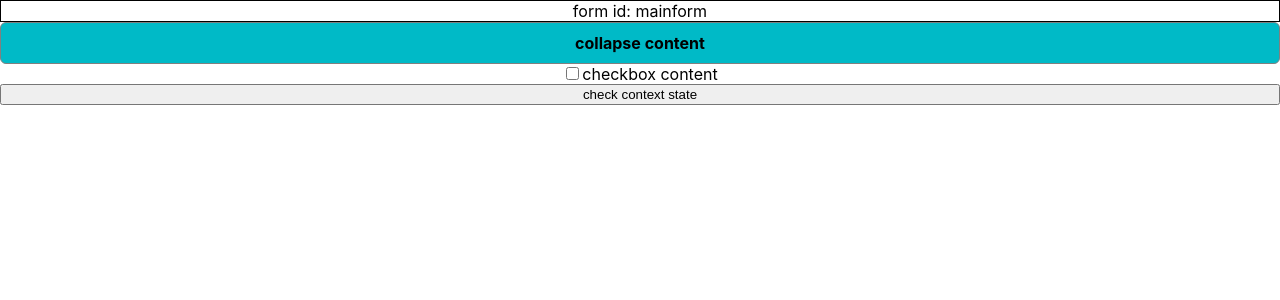
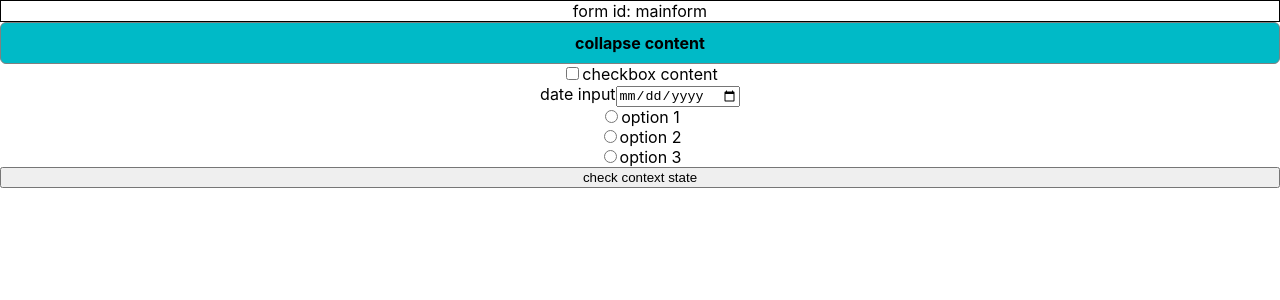
Before and after one commit to JoaoTeixeira20/ts-app, a React (Create React App) app: page / in a window 1280 px wide. Shown: the top 300 px of the page. Built offline with nearby package versions, Linux system fonts and the light colour scheme.

Commit message:
checkpoint

```diff
--- a/src/components/formv2/ItemComponent.tsx
+++ b/src/components/formv2/ItemComponent.tsx
@@ -9,14 +9,16 @@ import { fieldType } from '../../configuration/configurationv2';
 import { FormValuesContext } from '../../context/FormValuesContext';
 import { FormContext } from '../../context/FromContextv2';
 import { getValueFromDotNotationIndex, strToObj } from '../../helpers/utils';
-import TextInput from '../formv2/inputTypes/Text/TextInput';
-import Tabs from '../formv2/inputTypes/Tabs/InputTabs';
 import FormComponent from './FormComponent';
 import { handleFileRead } from '../../helpers/filehandler';
-import FileInput from '../formv2/inputTypes/File/FileInput';
-import ButtonInput from '../formv2/inputTypes/Button/ButtonInput';
-import CollapseInput from '../formv2/inputTypes/Collapse/CollapseInput';
+import TextInput from './inputTypes/Text/TextInput';
+import Tabs from './inputTypes/Tabs/InputTabs';
+import FileInput from './inputTypes/File/FileInput';
+import ButtonInput from './inputTypes/Button/ButtonInput';
+import CollapseInput from './inputTypes/Collapse/CollapseInput';
 import CheckboxInput from './inputTypes/Checkbox/CheckboxInput';
+import DateInput from './inputTypes/Date/DateInput';
+import RadioInput from './inputTypes/Radio/RadioInput';
 
 export type itemComponentType = fieldType & {
   onChangeAction?: (event: SyntheticEvent<HTMLInputElement>) => void;
@@ -42,7 +44,6 @@ const ItemComponent = (props: fieldType): ReactElement => {
     const file: Blob =
       (event.currentTarget.files && event.currentTarget.files[0]) || new Blob();
     const result = await handleFileRead(file);
-    // setKeyValue({ key: field?.key || '', value: result?.toString() || '' });
     const nestedValue = strToObj(fieldidPath, result?.toString() || '');
     setValue(result?.toString() || '');
     mergeValues(nestedValue);
@@ -52,10 +53,6 @@ const ItemComponent = (props: fieldType): ReactElement => {
     console.log('you clicked ', props?.name);
     console.log('im on ', fieldidPath);
   };
-
-  // useEffect(() => {
-  //   // console.log(JSON.stringify(nestedValue, null, ' '));
-  // }, [value]);
 
   useEffect(() => {
     try {
@@ -97,6 +94,10 @@ const ItemComponent = (props: fieldType): ReactElement => {
       return <CollapseInput {...propsToInput} />;
     case 'checkbox':
       return <CheckboxInput {...propsToInput} />;
+    case 'date':
+      return <DateInput {...propsToInput} />;
+    case 'radio':
+      return <RadioInput {...propsToInput} />;
     default:
       return (
         <>
--- /dev/null
+++ b/src/components/formv2/inputTypes/Date/DateInput.tsx
@@ -0,0 +1,18 @@
+import { ReactElement } from 'react'; // we need this to make JSX compile
+
+import { itemComponentType } from '../../ItemComponent';
+
+const DateInput = ({ ...props }: itemComponentType): ReactElement => {
+  return (
+    <div>
+      <label>{props.label}</label>
+      <input
+        type={props.type}
+        onChange={props.onChangeAction}
+        value={props.value}
+      ></input>
+    </div>
+  );
+};
+
+export default DateInput;
--- /dev/null
+++ b/src/components/formv2/inputTypes/Radio/RadioInput.tsx
@@ -0,0 +1,28 @@
+import { ReactElement } from 'react'; // we need this to make JSX compile
+
+import { itemComponentType } from '../../ItemComponent';
+
+const RadioInput = ({ ...props }: itemComponentType): ReactElement => {
+  return (
+    <div>
+      {!Array.isArray(props.subForm) &&
+        Array.isArray(props.subForm?.fields) &&
+        props.subForm?.fields.map((field) => {
+          return (
+            <div key={field.name}>
+              <input
+                type='radio'
+                checked={props.value === field?.value}
+                name={props.name}
+                onChange={props.onChangeAction}
+                value={(typeof field.value !== 'boolean' && field.value) || ''}
+              ></input>
+              <label>{field.label}</label>
+            </div>
+          );
+        })}
+    </div>
+  );
+};
+
+export default RadioInput;
--- a/src/configuration/configurationv2.ts
+++ b/src/configuration/configurationv2.ts
@@ -46,6 +46,39 @@ export const formConfig: formType = {
       label: 'checkbox content',
       name: 'checkboxcontent',
       type: 'checkbox',
+    },
+    {
+      label: 'date input',
+      name: 'dateinput',
+      type: 'date',
+    },
+    {
+      label: 'radio input',
+      name: 'radioinput',
+      type: 'radio',
+      subForm: {
+        id: 'radiooptions',
+        fields: [
+          {
+            label: 'option 1',
+            name: 'option1',
+            type: 'radiooption',
+            value: 'option1',
+          },
+          {
+            label: 'option 2',
+            name: 'option2',
+            type: 'radiooption',
+            value: 'option2',
+          },
+          {
+            label: 'option 3',
+            name: 'option3',
+            type: 'radiooption',
+            value: 'option3',
+          },
+        ],
+      },
     },
   ],
 };
```
